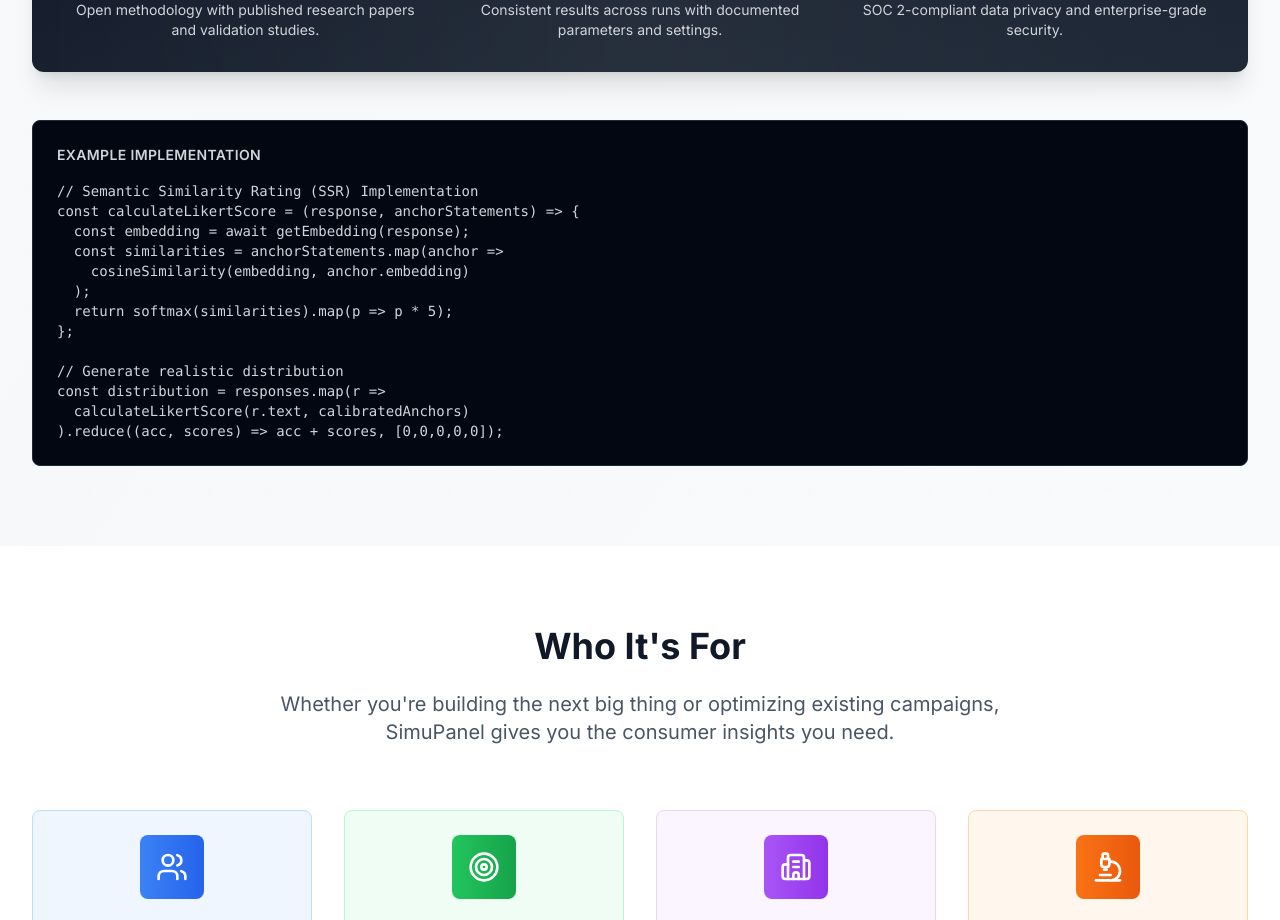
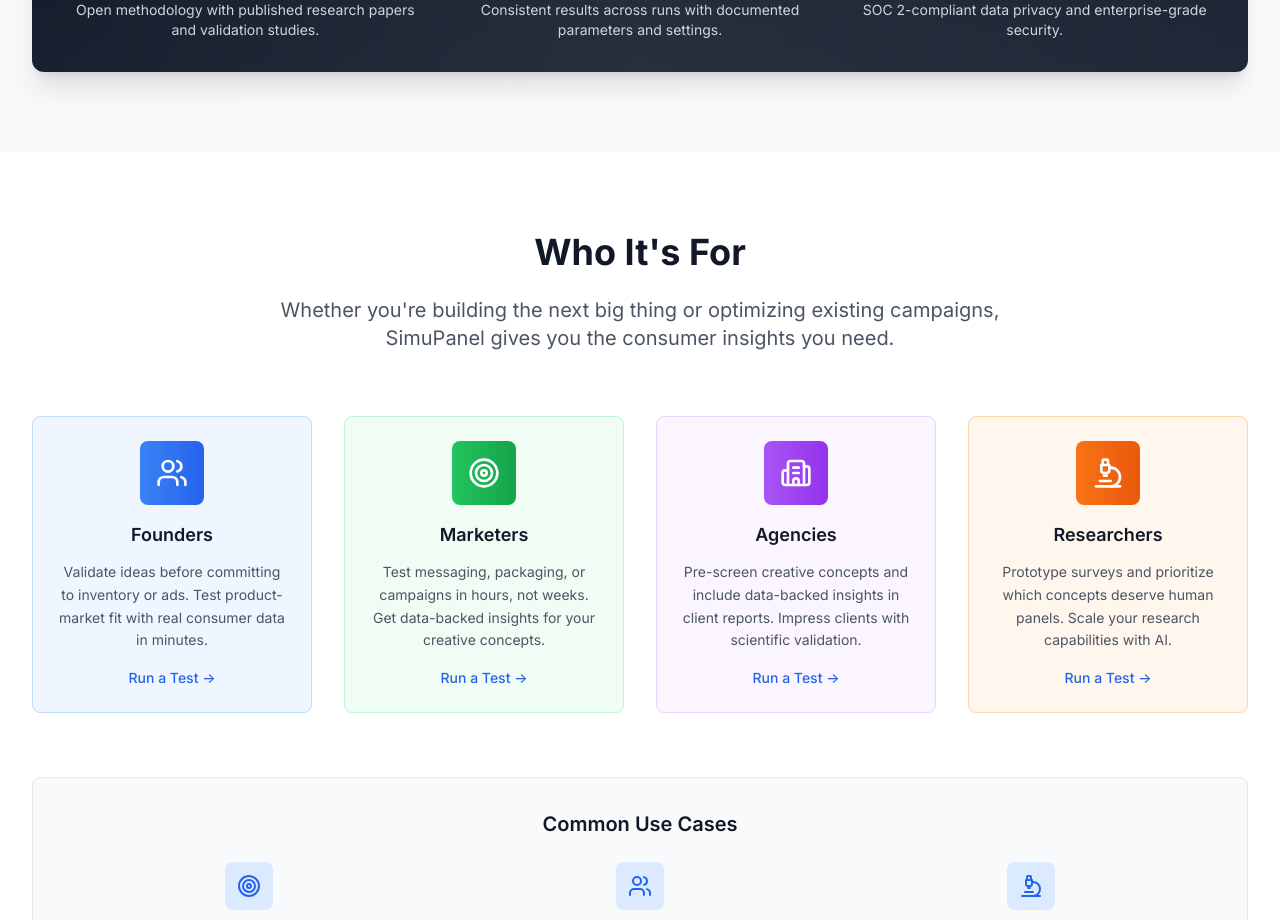
Before and after one commit to JamesonCodes/SimuPanel, a Next.js app: page / in a window 1280 px wide. Shown: the part 5160-6080 px from the top of the page. Built offline with nearby package versions, Linux system fonts and the light colour scheme.

Commit message:
refactor: clean up Under the Hood section structure
- Remove example implementation code block
- Update section title structure
- Remove redundant introductory text
- Streamline content flow

```diff
--- a/components/UnderTheHood.tsx
+++ b/components/UnderTheHood.tsx
@@ -168,33 +168,6 @@
           </div>
         </motion.div>
 
-        {/* Code Example */}
-        <motion.div
-          initial={{ opacity: 0, y: 20 }}
-          whileInView={{ opacity: 1, y: 0 }}
-          transition={{ duration: 0.8, delay: 0.8 }}
-          viewport={{ once: true }}
-          className="mt-12 bg-gray-950 rounded-lg p-6 border border-gray-800"
-        >
-          <h4 className="text-sm font-semibold text-gray-300 mb-4 uppercase tracking-wide">
-            Example Implementation
-          </h4>
-          <pre className="text-sm text-gray-300 overflow-x-auto">
-            <code>{`// Semantic Similarity Rating (SSR) Implementation
-const calculateLikertScore = (response, anchorStatements) => {
-  const embedding = await getEmbedding(response);
-  const similarities = anchorStatements.map(anchor =>
-    cosineSimilarity(embedding, anchor.embedding)
-  );
-  return softmax(similarities).map(p => p * 5);
-};
-
-// Generate realistic distribution
-const distribution = responses.map(r =>
-  calculateLikertScore(r.text, calibratedAnchors)
-).reduce((acc, scores) => acc + scores, [0,0,0,0,0]);`}</code>
-          </pre>
-        </motion.div>
       </div>
     </section>
   );
```
